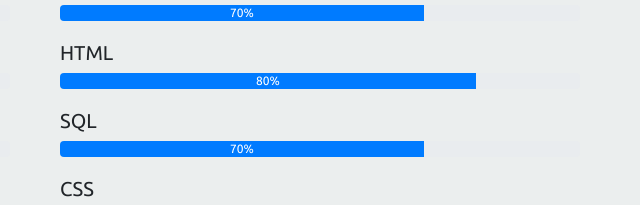
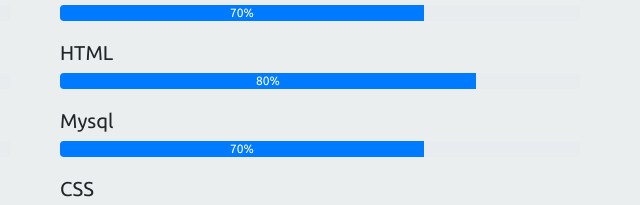
Before and after one commit to kanha2608/kanha2608.github.io, a plain HTML site: page index.html in a window 1280 px wide. Shown: the part 1261-1466 px from the top of the page, 605-1245 px from the left. Drawn offline with nearby package versions, Linux system fonts and the light colour scheme.

Commit message:
Update index.html

```diff
--- a/index.html
+++ b/index.html
@@ -177,7 +177,7 @@
           </div>
           <div class="col-md-6 animate-box">
             <div class="progress-wrap ftco-animate">
-              <h3>SQL</h3>
+              <h3>Mysql</h3>
               <div class="progress">
                 <div class="progress-bar color-6" role="progressbar" aria-valuenow="80"
                   aria-valuemin="0" aria-valuemax="100" style="width:70%">
```
